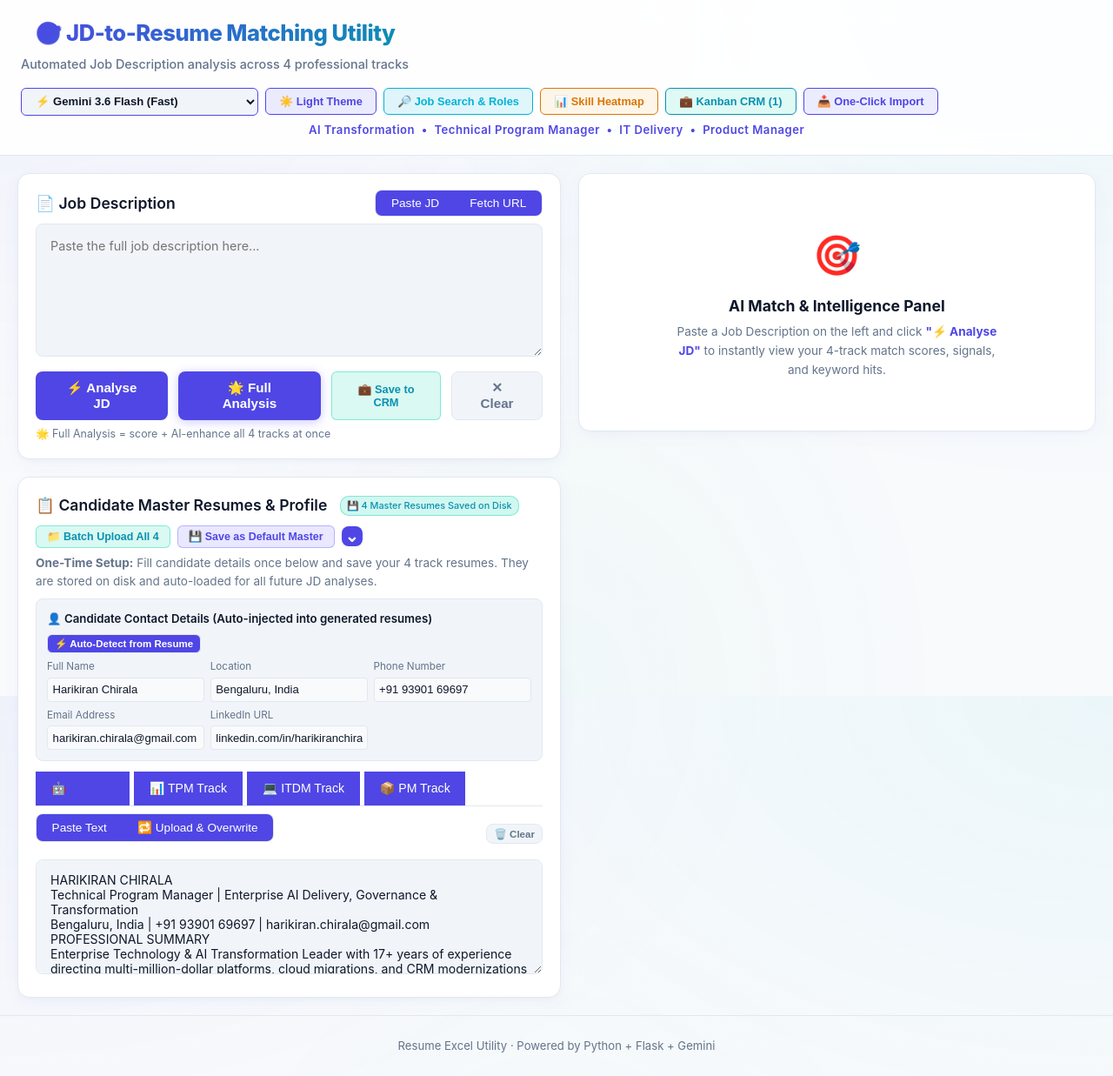
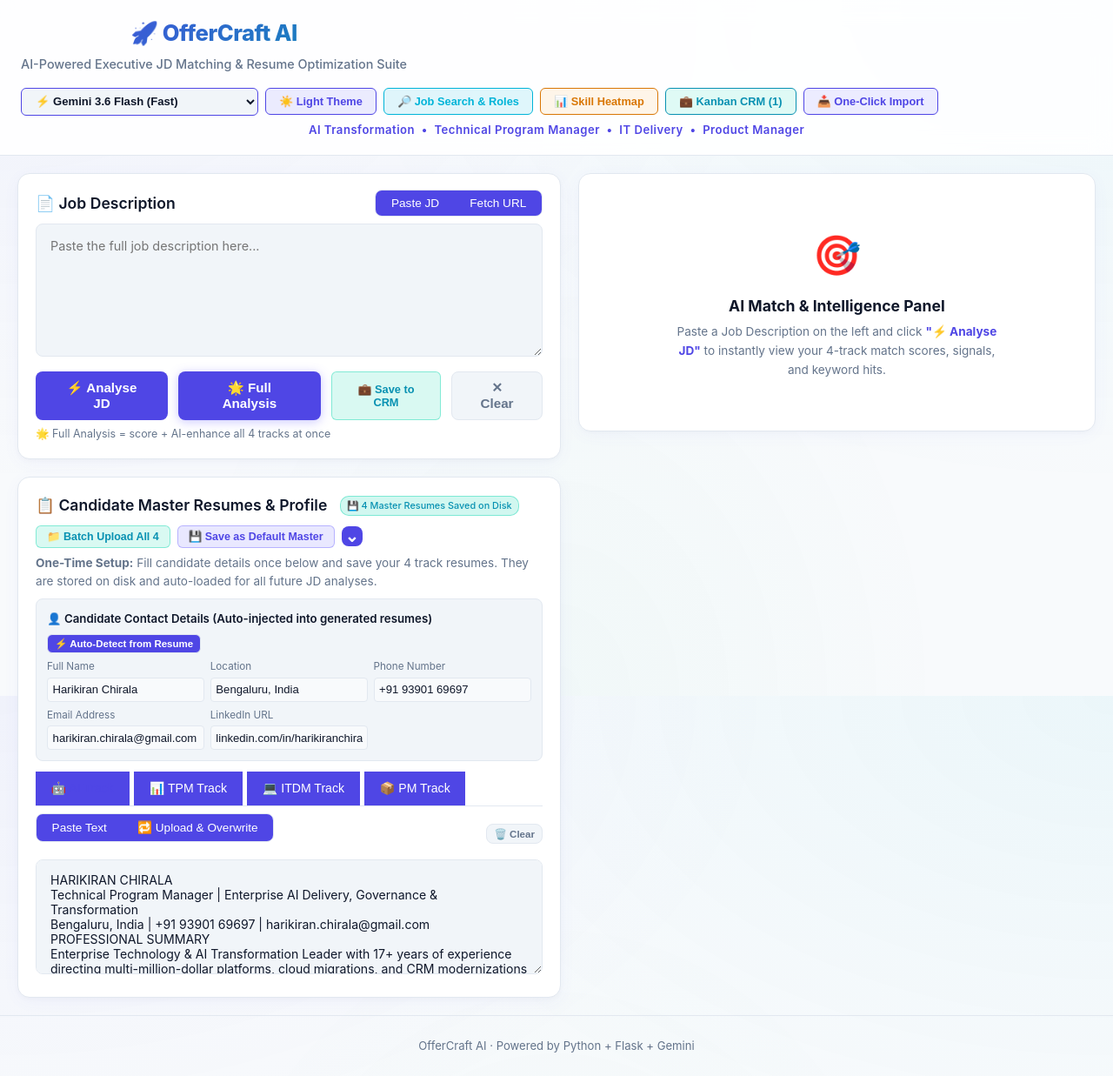
Before and after one commit to harikiranchirala-AIworks/Resume-excel-utility-webui, a Flask app: page / in a window 1280 px wide. Shown: the whole page at 87% size. Run offline with Flask 3, Linux system fonts and the light colour scheme; some libraries are stand-ins or nearby versions.

Commit message:
feat: rebrand application to OfferCraft AI

```diff
--- a/templates/index.html
+++ b/templates/index.html
@@ -3,7 +3,7 @@
 <head>
   <meta charset="UTF-8" />
   <meta name="viewport" content="width=device-width, initial-scale=1.0" />
-  <title>JD-to-Resume Matching Utility</title>
+  <title>OfferCraft AI — Executive Career & Resume Matching Suite</title>
   <link rel="stylesheet" href="/static/style.css" />
   <script src="https://cdn.jsdelivr.net/npm/chart.js@4.4.3/dist/chart.umd.min.js"></script>
 </head>
@@ -13,8 +13,8 @@
     <div class="header-inner">
       <div style="display:flex;justify-content:space-between;align-items:center;flex-wrap:wrap;gap:1rem">
         <div>
-          <h1>🎯 JD-to-Resume Matching Utility</h1>
-          <p class="subtitle">Automated Job Description analysis across 4 professional tracks</p>
+          <h1>🚀 OfferCraft AI</h1>
+          <p class="subtitle">AI-Powered Executive JD Matching & Resume Optimization Suite</p>
         </div>
         <div style="display:flex;gap:0.5rem;flex-wrap:wrap;align-items:center">
           <select id="ai-model-select" class="customizer-select" style="padding:0.4rem 0.75rem;font-weight:600;background:var(--surface2);border-color:var(--accent)" onchange="onAiModelChange()">
@@ -590,7 +590,7 @@
   </main>
 
   <footer>
-    <p>Resume Excel Utility &middot; Powered by Python + Flask + Gemini</p>
+    <p>OfferCraft AI &middot; Powered by Python + Flask + Gemini</p>
   </footer>
 
   <!-- ── BATCH UPLOAD MODAL ── -->
@@ -713,7 +713,7 @@
         <div style="background:var(--surface2);border:1px dashed var(--accent);border-radius:8px;padding:1.25rem;text-align:center;margin:1rem 0">
           <p style="font-size:0.8rem;color:var(--muted);margin-bottom:0.5rem">Drag this button to your browser's Bookmarks Bar:</p>
           <a id="bookmarklet-link" href="#" class="full-btn" style="display:inline-block;text-decoration:none;padding:0.5rem 1.25rem;font-size:0.9rem" onclick="event.preventDefault(); alert('Drag this button to your Browser Bookmarks Bar!');">
-            📥 Import to Resume AI
+            📥 Import to OfferCraft AI
           </a>
         </div>
 
@@ -721,7 +721,7 @@
           <strong>How to install:</strong>
           <ol style="padding-left:1.2rem;margin-top:0.3rem">
             <li>Ensure your Bookmarks Bar is visible in Chrome/Edge/Firefox (<kbd>Ctrl+Shift+B</kbd> or <kbd>Cmd+Shift+B</kbd>).</li>
-            <li>Drag the purple <strong>"📥 Import to Resume AI"</strong> button above directly onto your bookmarks bar.</li>
+            <li>Drag the purple <strong>"📥 Import to OfferCraft AI"</strong> button above directly onto your bookmarks bar.</li>
             <li>When browsing any job posting on LinkedIn or Indeed, click the bookmarklet to send the JD text straight to your running utility!</li>
           </ol>
         </div>
```
Also changed, not shown: README.md.
